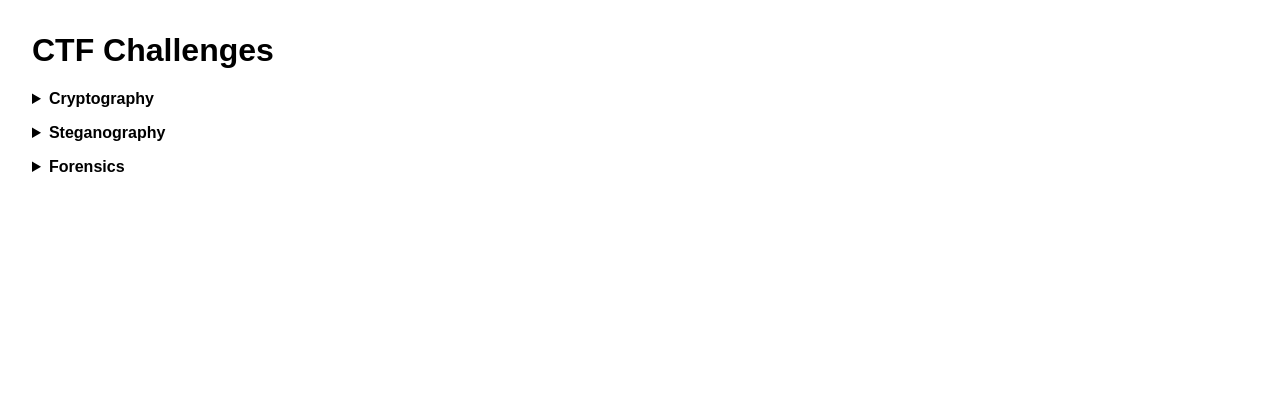
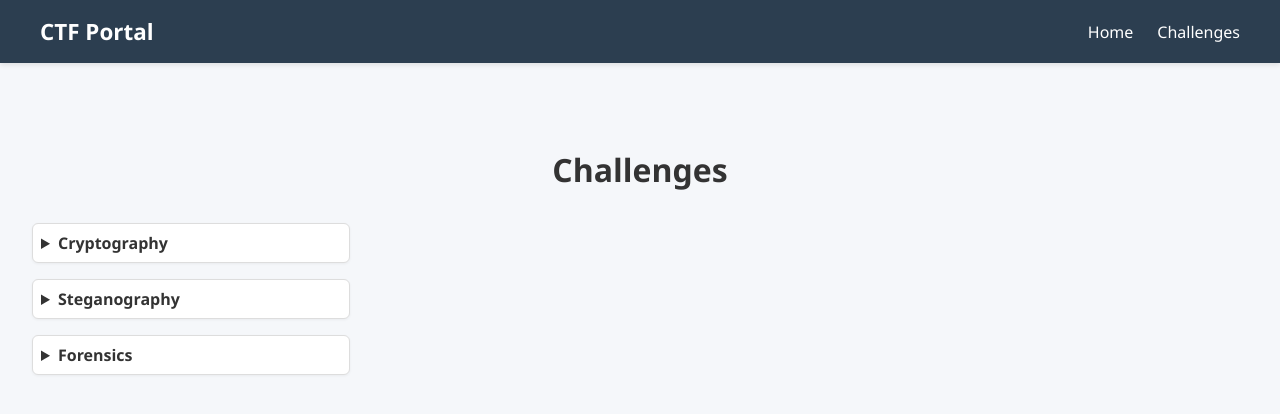
Before and after one commit to Beta-OSS/pecan-workshop-challenge-checker, a Flask app: page /challenges in a window 1280 px wide. Shown: the top 414 px of the page. Run offline with Flask 3, Linux system fonts and the light colour scheme.

Commit message:
playing with css and navbar

```diff
--- /dev/null
+++ b/static/challenge.css
@@ -0,0 +1,127 @@
+/* General Styles */
+body {
+    font-family: 'Segoe UI', Tahoma, Geneva, Verdana, sans-serif;
+    margin: 0;
+    padding: 0;
+    background-color: #f5f7fa;
+    color: #333;
+}
+
+main {
+    padding: 2em;
+}
+
+h1 {
+    text-align: center;
+    margin-bottom: 1em;
+}
+
+/* Layout */
+.challenge-list {
+    width: 100%;
+    max-width: 350px;
+    float: left;
+    padding-right: 2em;
+    box-sizing: border-box;
+}
+
+.flag-form {
+    width: calc(100% - 350px);
+    float: left;
+    background: white;
+    padding: 1.5em;
+    border-radius: 8px;
+    box-shadow: 0 0 10px rgba(0,0,0,0.1);
+    box-sizing: border-box;
+}
+
+/* Clear floats */
+body::after {
+    content: "";
+    display: table;
+    clear: both;
+}
+
+/* Challenge Buttons */
+.challenge-list details {
+    margin-bottom: 1em;
+    background-color: #ffffff;
+    border: 1px solid #ddd;
+    border-radius: 6px;
+    padding: 0.5em;
+    box-shadow: 0 1px 3px rgba(0,0,0,0.05);
+}
+
+.challenge-list summary {
+    font-weight: bold;
+    cursor: pointer;
+}
+
+.challenge-list button {
+    display: block;
+    margin: 0.3em 0;
+    padding: 0.6em 1em;
+    width: 93%;
+    text-align: left;
+    border: none;
+    background: #eef1f5;
+    border-radius: 4px;
+    font-size: 0.95em;
+    transition: background 0.3s;
+}
+
+.challenge-list button:hover {
+    background: #dbe3ea;
+}
+
+/* Flag Form */
+.flag-form h2 {
+    margin-top: 0;
+    font-size: 1.5em;
+}
+
+.flag-form input[type="text"] {
+    width: 80%;
+    padding: 0.6em;
+    font-size: 1em;
+    margin-top: 1em;
+    margin-bottom: 1em;
+    margin-right: 15px;
+    border: 1px solid #ccc;
+    border-radius: 4px;
+}
+
+.flag-form button {
+    padding: 0.6em 1.2em;
+    font-size: 1em;
+    background-color: #007acc;
+    color: white;
+    border: none;
+    border-radius: 4px;
+    cursor: pointer;
+    transition: background 0.3s;
+}
+
+.flag-form button:hover {
+    background-color: #005fa3;
+}
+
+.result {
+    margin-top: 1em;
+    font-weight: bold;
+    font-size: 1.1em;
+}
+
+/* Responsive Design */
+@media (max-width: 768px) {
+    .challenge-list,
+    .flag-form {
+        width: 100%;
+        float: none;
+        padding: 0;
+    }
+
+    .challenge-list {
+        margin-bottom: 2em;
+    }
+}
--- /dev/null
+++ b/static/challenge.js
@@ -0,0 +1,49 @@
+console.log("here")
+
+const challengeButtons = document.querySelectorAll('.challenge-list button');
+const flagForm = document.querySelector('.flag-form');
+const challengeTitle = document.getElementById('challenge-title');
+const challengeCategory = document.getElementById('challenge-category');
+const challengeDescription = document.getElementById('challenge-description');
+const flagInput = document.getElementById('flag-input');
+const submitButton = document.getElementById('submit-flag');
+const resultMessage = document.getElementById('result-message');
+
+let selectedChallengeId = null;
+
+challengeButtons.forEach(button => {
+button.addEventListener('click', () => {
+    selectedChallengeId = button.getAttribute('data-challenge-id');
+    challengeTitle.textContent = button.textContent;
+    challengeCategory.textContent = button.getAttribute('data-category');
+    challengeDescription.textContent = button.getAttribute('data-description');
+    flagInput.value = '';
+    resultMessage.textContent = '';
+    flagForm.style.display = 'block';
+    flagInput.focus();
+});
+});
+
+submitButton.addEventListener('click', () => {
+const flag = flagInput.value.trim();
+if (!flag) {
+    resultMessage.textContent = 'Please enter a flag.';
+    resultMessage.style.color = 'red';
+    return;
+}
+
+fetch(`/submit?challenge_id=${encodeURIComponent(selectedChallengeId)}&flag=${encodeURIComponent(flag)}`)
+    .then(response => response.text())
+    .then(text => {
+    if (text.toLowerCase().includes('incorrect')) {
+        resultMessage.style.color = 'red';
+    } else {
+        resultMessage.style.color = 'green';
+    }
+    resultMessage.textContent = text;
+    })
+    .catch(() => {
+    resultMessage.style.color = 'red';
+    resultMessage.textContent = 'Error submitting flag.';
+    });
+});
--- /dev/null
+++ b/static/navbar.css
@@ -0,0 +1,52 @@
+.navbar {
+    background-color: #2c3e50;
+    padding: 1em 2em;
+    color: white;
+    margin-bottom: 2em;
+    box-shadow: 0 2px 5px rgba(0, 0, 0, 0.1);
+}
+
+.nav-container {
+    display: flex;
+    justify-content: space-between;
+    align-items: center;
+    max-width: 1200px;
+    margin: 0 auto;
+}
+
+.nav-logo {
+    font-size: 1.4em;
+    font-weight: bold;
+}
+
+.nav-links {
+    list-style: none;
+    display: flex;
+    gap: 1.5em;
+    margin: 0;
+    padding: 0;
+}
+
+.nav-links a {
+    color: white;
+    text-decoration: none;
+    font-size: 1em;
+    transition: color 0.3s;
+}
+
+.nav-links a:hover {
+    color: #1abc9c;
+}
+
+@media (max-width: 600px) {
+    .nav-container {
+        flex-direction: column;
+        align-items: flex-start;
+    }
+
+    .nav-links {
+        flex-direction: column;
+        gap: 0.5em;
+        margin-top: 0.5em;
+    }
+}
--- a/templates/challenge.html
+++ b/templates/challenge.html
@@ -4,52 +4,13 @@
 <meta charset="UTF-8" />
 <meta name="viewport" content="width=device-width, initial-scale=1" />
 <title>CTF Challenge Submission</title>
-<style>
-  body { font-family: Arial, sans-serif; margin: 2em; }
-  .challenge-list {
-    width: 30%;
-    float: left;
-  }
-
-  .challenge-list button {
-    display: block;
-    margin: 0.5em 0;
-    padding: 0.6em 1em;
-    font-size: 1em;
-    cursor: pointer;
-  }
-  .flag-form {
-    margin-top: 1em;
-    width: 70%;
-    float: right;
-}
-  .result { margin-top: 1em; font-weight: bold; }
-
-  .challenge-list details {
-  margin-bottom: 1em;
-}
-
-.challenge-list button {
-  margin: 0.3em 0;
-  padding: 0.5em 1em;
-  width: 80%;
-  text-align: left;
-  border: 1px solid #ccc;
-  background: #f9f9f9;
-  border-radius: 4px;
-  cursor: pointer;
-}
-
-.challenge-list button:hover {
-  background: #eee;
-}
-
-</style>
+<link rel="stylesheet" href="{{ url_for('static', filename='challenge.css') }}">
 </head>
 <body>
+{% include 'navbar.html' %}
 
-<h1>CTF Challenges</h1>
-
+<main>
+<h1>Challenges</h1>
 <div class="challenge-list">
   {% set categories = {} %}
   {% for id, ch in challenges.items() %}
@@ -79,8 +40,6 @@
   {% endfor %}
 </div>
 
-
-
 <div class="flag-form" style="display: none;">
   <h2 id="challenge-title"></h2>
   <p><strong>Category:</strong> <span id="challenge-category"></span></p>
@@ -90,55 +49,7 @@
   <div class="result" id="result-message"></div>
 </div>
 
-
-<script>
-  const challengeButtons = document.querySelectorAll('.challenge-list button');
-  const flagForm = document.querySelector('.flag-form');
-  const challengeTitle = document.getElementById('challenge-title');
-  const challengeCategory = document.getElementById('challenge-category');
-  const challengeDescription = document.getElementById('challenge-description');
-  const flagInput = document.getElementById('flag-input');
-  const submitButton = document.getElementById('submit-flag');
-  const resultMessage = document.getElementById('result-message');
-
-  let selectedChallengeId = null;
-
-  challengeButtons.forEach(button => {
-    button.addEventListener('click', () => {
-      selectedChallengeId = button.getAttribute('data-challenge-id');
-      challengeTitle.textContent = button.textContent;
-      challengeCategory.textContent = button.getAttribute('data-category');
-      challengeDescription.textContent = button.getAttribute('data-description');
-      flagInput.value = '';
-      resultMessage.textContent = '';
-      flagForm.style.display = 'block';
-      flagInput.focus();
-    });
-  });
-
-  submitButton.addEventListener('click', () => {
-    const flag = flagInput.value.trim();
-    if (!flag) {
-      resultMessage.textContent = 'Please enter a flag.';
-      resultMessage.style.color = 'red';
-      return;
-    }
-
-    fetch(`/submit?challenge_id=${encodeURIComponent(selectedChallengeId)}&flag=${encodeURIComponent(flag)}`)
-      .then(response => response.text())
-      .then(text => {
-        if (text.toLowerCase().includes('incorrect')) {
-          resultMessage.style.color = 'red';
-        } else {
-          resultMessage.style.color = 'green';
-        }
-        resultMessage.textContent = text;
-      })
-      .catch(() => {
-        resultMessage.style.color = 'red';
-        resultMessage.textContent = 'Error submitting flag.';
-      });
-  });
-</script>
+<script src="{{url_for('static', filename='challenge.js')}}"></script>
+</main>
 </body>
 </html>
--- a/templates/navbar.html
+++ b/templates/navbar.html
@@ -1,2 +1,16 @@
-<!-- Home       Workshop                                    Challenges -->
-<!-- Public     Admin Panel for activating challenges       Dropdown of categories -->
+<!-- templates/navbar.html -->
+<!DOCTYPE html>
+<head>
+<link rel="stylesheet" href="{{ url_for('static', filename='navbar.css') }}">
+</head>
+<body>
+<nav class="navbar">
+  <div class="nav-container">
+    <div class="nav-logo">CTF Portal</div>
+    <ul class="nav-links">
+      <li><a href="/">Home</a></li>
+      <li><a href="/challenges">Challenges</a></li>
+    </ul>
+  </div>
+</nav>
+</body>
```
Also changed, not shown: templates/faq.html (added).
